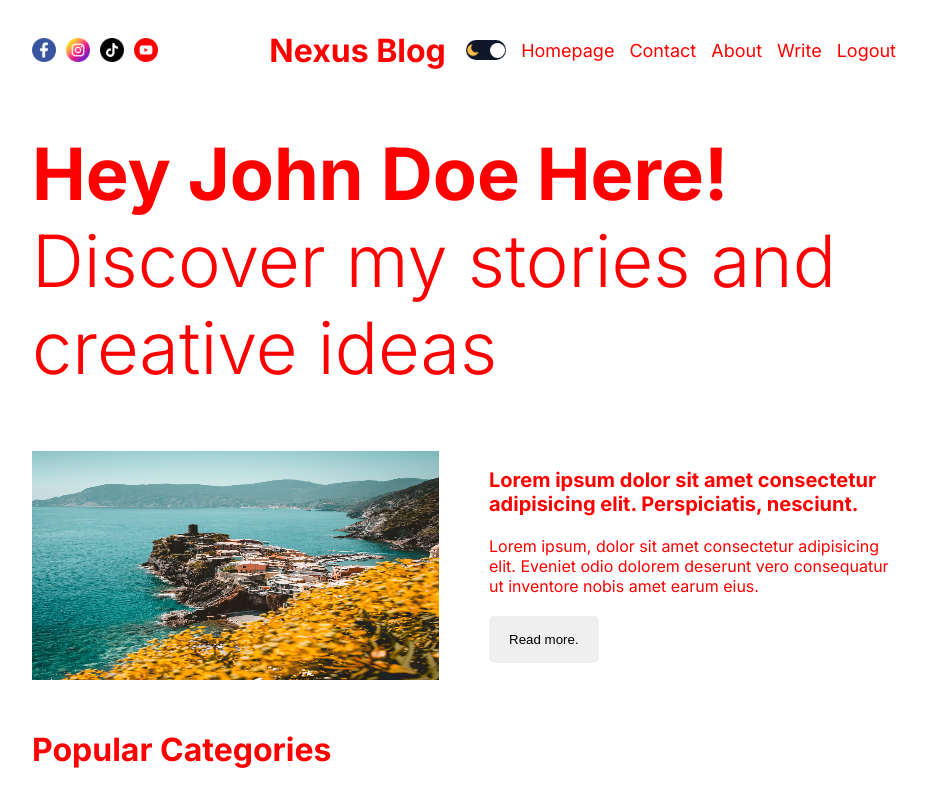
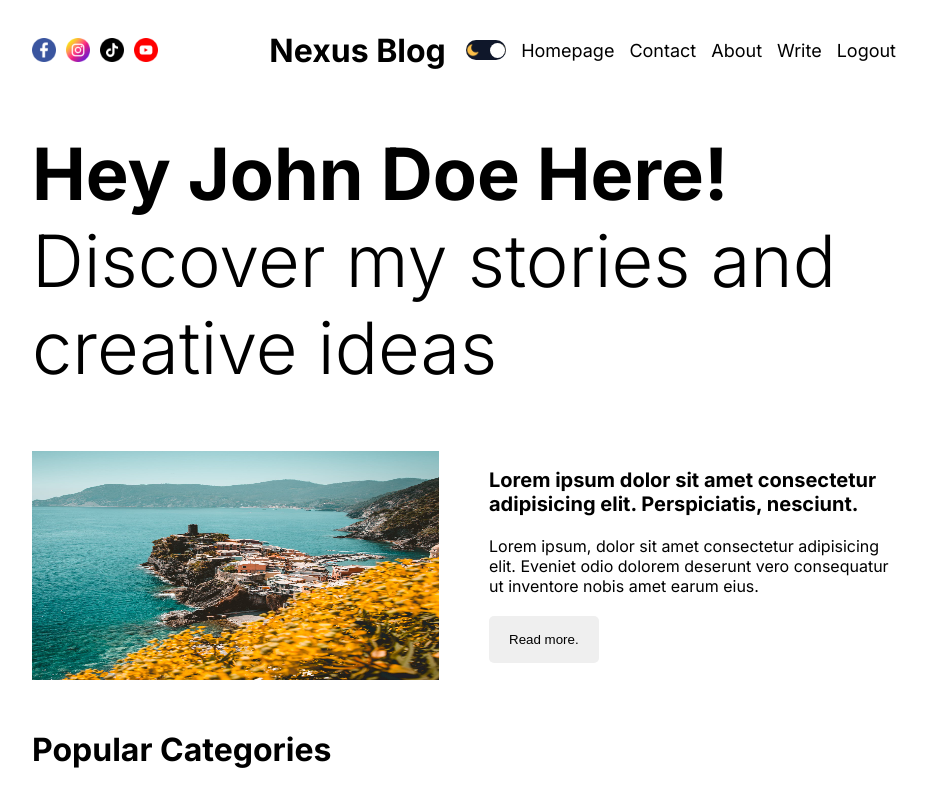
Before and after one commit to Akalanka-00/Nexus-Blog, a Next.js app: page / in a window 1280 px wide. Shown: the top 800 px of the page, without its empty margins (176-1103 px from the left). Built offline with nearby package versions, Linux system fonts and the light colour scheme.

Commit message:
Change Node Version | CI/CD

```diff
--- a/src/app/globals.css
+++ b/src/app/globals.css
@@ -34,7 +34,7 @@ a {
 
 .light {
   --bg: white;
-  --textColor: red;
+  --textColor: black;
   --softBg: #f0f0f0;
   --softTextColor: #626262;
 }
```
